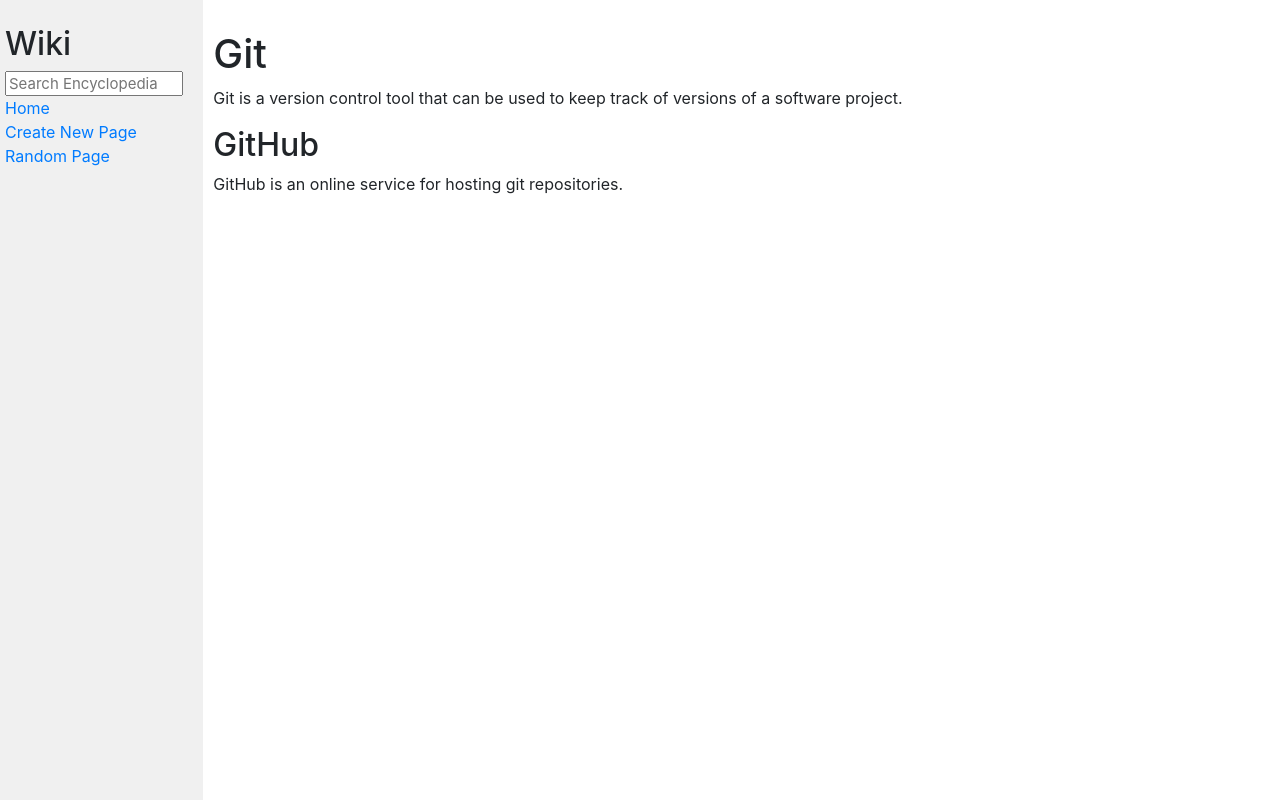
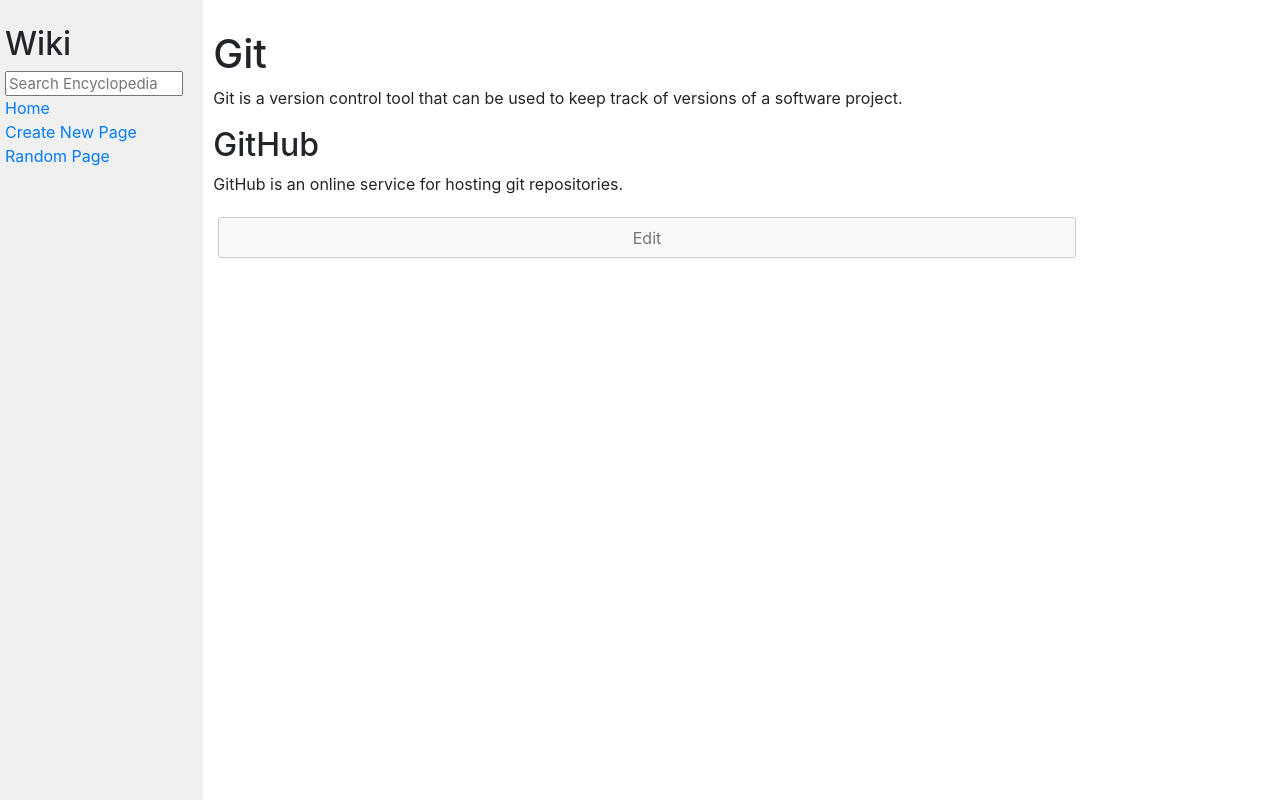
Before and after one commit to Ekaterina-Vititneva/CS50-s-Web, a Django app: page /wiki/Git in a window 1280 px wide. Run offline with Django 5.2, Linux system fonts and the light colour scheme; some libraries are stand-ins or nearby versions.

Commit message:
Added edit button

```diff
--- a/project_1/wiki/encyclopedia/templates/encyclopedia/title.html
+++ b/project_1/wiki/encyclopedia/templates/encyclopedia/title.html
@@ -8,4 +8,6 @@
 
     {{ title_content|safe }}
 
+    <button type="submit" name="edit">Edit</button>
+
 {% endblock %}
--- a/project_1/wiki/encyclopedia/urls.py
+++ b/project_1/wiki/encyclopedia/urls.py
@@ -9,4 +9,5 @@ urlpatterns = [
     path("search", views.search, name="search"),
     path("create", views.create, name="create"),
     path("save", views.save, name="save"),
+    path("edit", views.edit, name="edit"),
 ]
--- a/project_1/wiki/encyclopedia/views.py
+++ b/project_1/wiki/encyclopedia/views.py
@@ -64,3 +64,6 @@ def save(request):
         return redirect('title_1', title=new_title)
     else:
         raise Http404("Another encyclopedia entry already exists with the provided title")
+
+def edit():
+    pass
```
